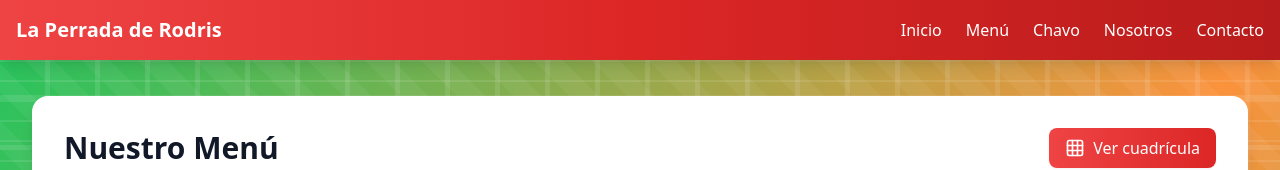
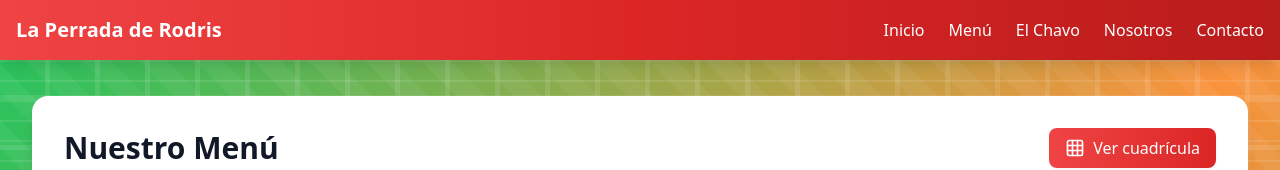
Before and after one commit to JackRakham/PerradaDemo, a React (Vite) app: page /menu in a window 1280 px wide. Shown: the top 170 px of the page. Built offline with nearby package versions, Linux system fonts and the light colour scheme.

Commit message:
Menú scroll to view funcion

```diff
--- a/src/App.tsx
+++ b/src/App.tsx
@@ -28,11 +28,11 @@ const Navbar = () => {
           <button onClick={() => handleNavigation("/", "")} className="text-white">
             Inicio
           </button>
-          <button onClick={() => handleNavigation("/menu", "")} className="text-white">
+          <button onClick={() => handleNavigation("/menu", "menú")} className="text-white">
             Menú
           </button>
           <button onClick={() => handleNavigation("/", "chavo")} className="text-white">
-            Chavo
+            El Chavo
           </button>
           <button onClick={() => handleNavigation("/", "nosotros")} className="text-white">
             Nosotros
--- a/src/components/menu.tsx
+++ b/src/components/menu.tsx
@@ -85,7 +85,7 @@ const MenuPerrada = () => {
 
 
     return (
-        <div className="relative min-h-[300px] w-full overflow-hidden bg-gradient-to-br from-green-500 via-orange-400 to-green-500">
+        <div id="menú" className="relative min-h-[300px] w-full overflow-hidden bg-gradient-to-br from-green-500 via-orange-400 to-green-500">
             <div
                 className="absolute inset-0 animate-slide-right"
                 style={{
```
